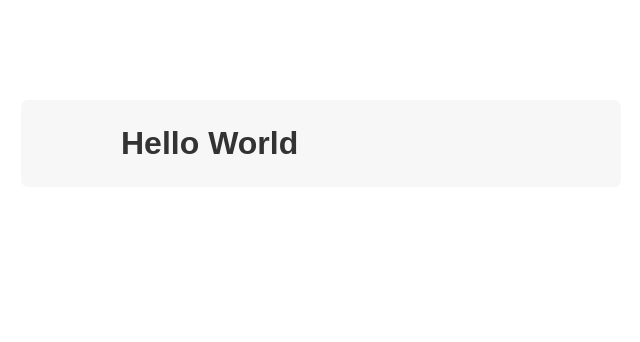
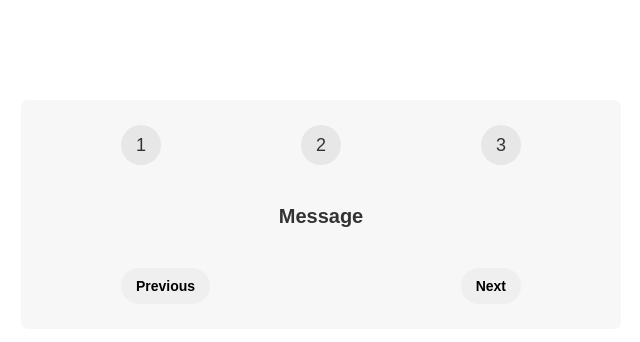
Before and after one commit to obuastella/React, a React (Create React App) app in the folder 02 steps/steps/: page / in a window 1280 px wide. Shown: the top 342 px of the page, without its empty margins (319-959 px from the left). Built offline with nearby package versions, Linux system fonts and the light colour scheme.

Commit message:
Built static version

```diff
--- a/02 steps/steps/src/App.js
+++ b/02 steps/steps/src/App.js
@@ -1,4 +1,17 @@
 function App() {
-  return <h1 className="steps">Hello World</h1>;
+  return (
+    <div className="steps">
+      <div className="numbers">
+        <div>1</div>
+        <div>2</div>
+        <div>3</div>
+      </div>
+      <p className="message">Message</p>
+      <div className="buttons">
+        <button>Previous</button>
+        <button>Next</button>
+      </div>
+    </div>
+  );
 }
 export default App;
```
